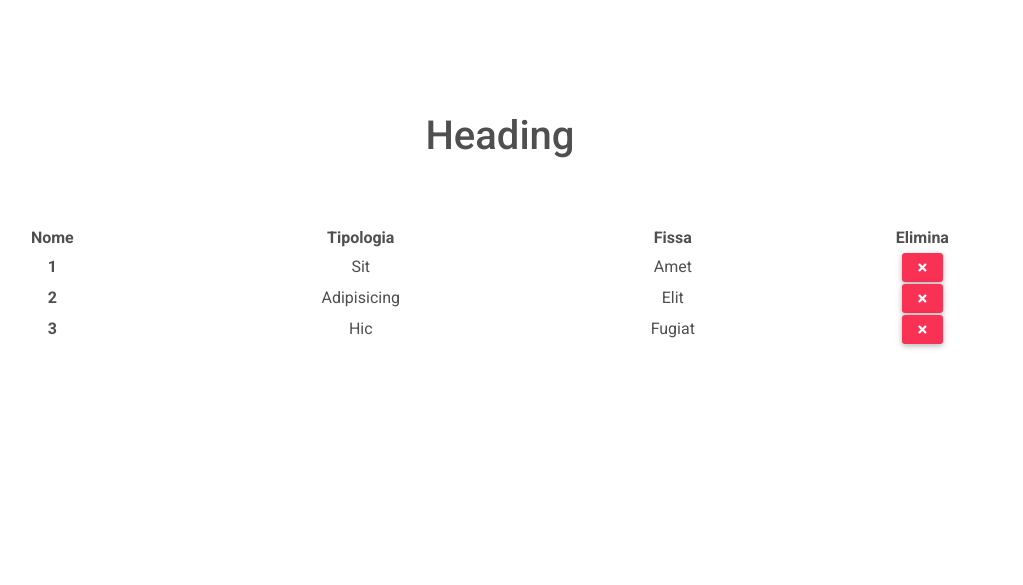
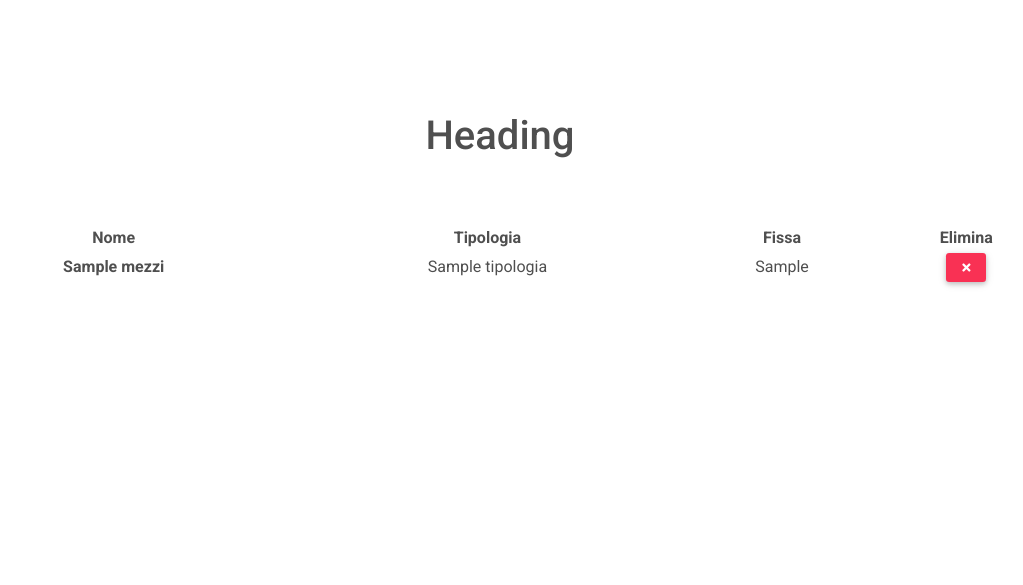
Before and after one commit to LisaUnifi/HCI_project, a Django app: template mattoni/templates/gestione_mezzi.html in a window 1280 px wide. Shown: the top 585 px of the page, without its empty margins (140-1163 px from the left). Run offline with Django 3.2, Linux system fonts and the light colour scheme; the template is opened without the code that fills it: most values are stand-ins (such as "Sample title", 1, 10 or a date in 2020); parts of the project's set-up code (start-up, migrations or seed data) failed here and were passed over.

Commit message:
fixed some bugs

```diff
--- a/mattoni/mattoni/urls.py
+++ b/mattoni/mattoni/urls.py
@@ -30,7 +30,7 @@ urlpatterns = [
     path("registration_user/", scheda.registration_request, name="registration_user"),
     #TODO: da togliere
     path('home_op/', TemplateView.as_view(template_name='home_op.html'), name='home_op'),
-    path('home_sc/', TemplateView.as_view(template_name='home_sc.html'), name='home_sc'),
+    path('home_sc/', scheda.HomeSocieta.as_view(), name='home_sc'),
     path('mattoni/', TemplateView.as_view(template_name='mattoni.html'), name='mattoni'),
-    path('gestione_mezzi/', TemplateView.as_view(template_name='gestione_mezzi.html'), name='gestione_mezzi'),
+    path('gestione_mezzi/', scheda.GestioneMezzi.as_view(), name='gestione_mezzi'),
 ]
--- a/mattoni/scheda/models.py
+++ b/mattoni/scheda/models.py
@@ -58,7 +58,7 @@ class MyUser(AbstractUser):
     staff = models.BooleanField(default=False) # a admin user; non super-user
     admin = models.BooleanField(default=False) # a superuser
     is_operator = models.BooleanField(default=False)
-    corporation = models.CharField(unique=True, max_length=30, blank=True)
+    corporation = models.CharField(max_length=30, blank=True)
     phone = models.CharField(max_length=30, blank=True)
 
 
@@ -78,7 +78,7 @@ class MyUser(AbstractUser):
         return self.email
 
     def __str__(self):
-        return self.email
+        return self.username
 
     def has_perm(self, perm, obj=None):
         "Does the user have a specific permission?"
--- a/mattoni/templates/gestione_mezzi.html
+++ b/mattoni/templates/gestione_mezzi.html
@@ -24,37 +24,18 @@
             </tr>
             </thead>
             <tbody>
+                {% for m in mezzi %}
                     <tr>
-                <th scope="row">1</th>
-                <td>Sit</td>
-                <td>Amet</td>
+                        <th scope="row">{{ m.nome }}</th>
+                        <td>{{ m.tipologia }}</td>
+                        <td>{{ m.all_day }}</td>
                         <td>
                         <button type="button" class="btn btn-danger btn-sm px-3">
                             <i class="fas fa-times"></i>
                         </button>
                         </td>
                     </tr>
-            <tr>
-                <th scope="row">2</th>
-                <td>Adipisicing</td>
-                <td>Elit</td>
-                <td>
-                <button type="button" class="btn btn-danger btn-sm px-3">
-                    <i class="fas fa-times"></i>
-                </button>
-                </td>
-            </tr>
-            <tr>
-                <th scope="row">3</th>
-                <td>Hic</td>
-                <td>Fugiat</td>
-                <td>
-                <button type="button" class="btn btn-danger btn-sm px-3">
-                    <i class="fas fa-times"></i>
-                </button>
-                </td>
-            </tr>
-
+                {% endfor %}
             </tbody>
         </table>
     </div>
@@ -63,17 +44,17 @@
 <div class="container p-5  mt-auto mb-5 text-center bg-white">
     <div class="row">
         <div class="col-5">
-            <button type="button" class="btn p-3 btn-primary btn-lg">
+            <a href="{% url 'home_sc' %}" role="button" class="btn p-3 btn-primary btn-lg">
                 Home
-            </button>
+            </a>
         </div>
         <div class="col-2">
 
         </div>
         <div class="col-5">
-            <button type="button" class="btn p-3 btn-primary btn-lg">
+            <a href="{% url 'home_sc' %}" role="button" class="btn p-3 btn-primary btn-lg">
                 Nuovo Mezzo
-            </button>
+            </a>
         </div>
     </div>
 </div>
--- a/mattoni/templates/login.html
+++ b/mattoni/templates/login.html
@@ -50,7 +50,7 @@
 
             <!-- Register buttons -->
             <div class="text-center">
-              <p>Non sei ancora registrato? <a href="#">Registrati</a></p>
+              <p>Non sei ancora registrato? <a href="{% url 'registration_user' %}">Registrati</a></p>
             </div>
           </form>
 
```
Also changed, not shown: mattoni/scheda/admin.py (+8 -2 lines), mattoni/scheda/views.py (+22 -6 lines), mattoni/templates/home_sc.html (+6 -8 lines), mattoni/db.sqlite3. Lines whose indentation alone changed are shown as unchanged.
